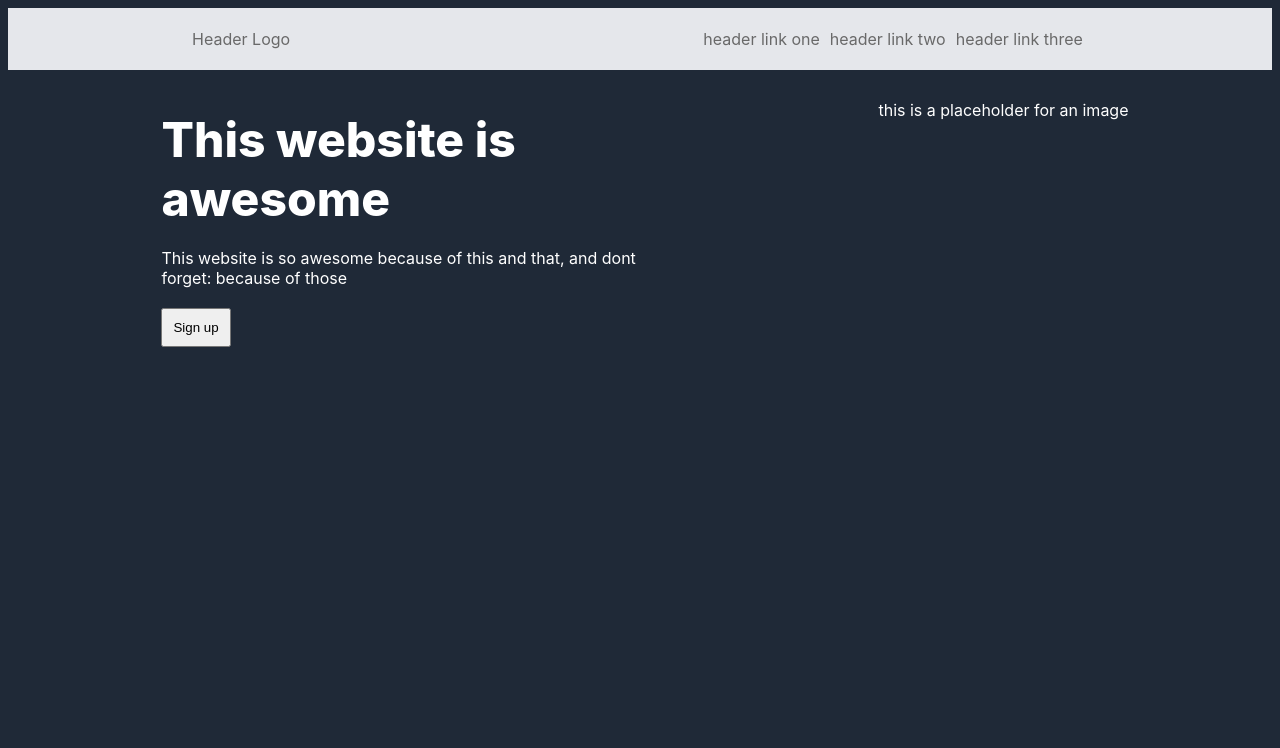
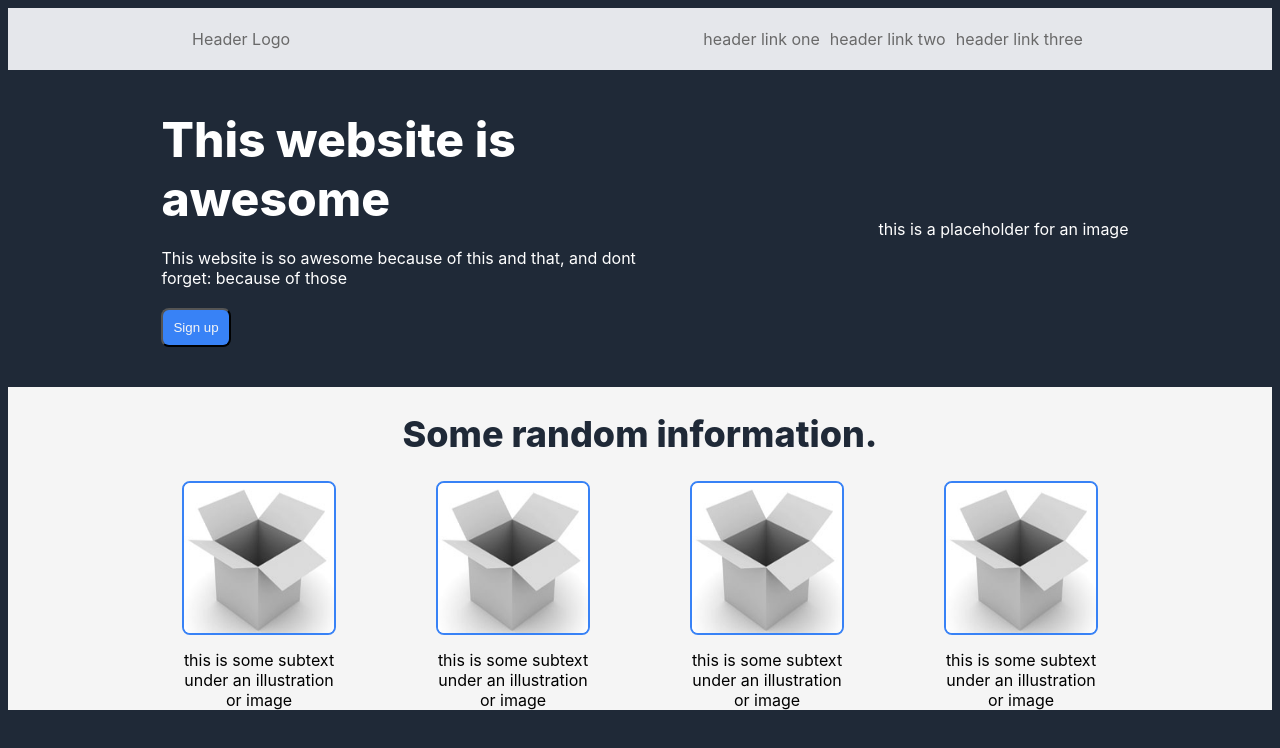
Before and after one commit to svenrisse/odin-landingpage, a plain HTML site: page index.html in a window 1280 px wide. Drawn offline with Linux system fonts and the light colour scheme.

Commit message:
Added Information Section with 4 images and subtext

```diff
--- a/index.html
+++ b/index.html
@@ -11,31 +11,73 @@
 
 <body>
     <div class="header">
+
         <div class="headerlogo">
             Header Logo
         </div>
+
         <ul class="headerlink">
             <li>header link one</li>
             <li>header link two</li>
             <li>header link three</li>
         </ul>
+
     </div>
 
     <div class="introduction">
+
         <div class="leftintro">
+
             <div class="Title">
                 This website is awesome
             </div>
+
             <div class="titlesubtext">
                 This website is so awesome because of this and that,
                  and dont forget: because of those
             </div>
+
             <button type="button">Sign up</button>
+
         </div>
 
         <div class="rightintro">this is a placeholder for an image</div>
     </div>
 
+    <div class="information">
+
+        <div class="infoheader">
+            Some random information.
+        </div>
+
+        <div class="examples">
+
+            <div class="exone">
+                <img src="images/box.jpg" alt="white">
+                this is some subtext under an illustration or image
+            </div>
+
+            <div class="extwo">
+                <img src="images/box.jpg" alt="white">
+                this is some subtext under an illustration or image
+            </div>
+
+            <div class="exthree">
+                <img src="images/box.jpg" alt="white">
+                this is some subtext under an illustration or image
+            </div>
+
+            <div class="exfour">
+                <img src="images/box.jpg" alt="white">
+                this is some subtext under an illustration or image
+            </div>
+
+        </div>
+
+    </div>
+
+    <div></div>
+
 
 </body>
 
--- a/style.css
+++ b/style.css
@@ -56,4 +56,75 @@ li {
 button {
     padding: 10px;
     margin: 10px;
+    background-color: #3882F6;
+    border-radius: 8px;
+    color: whitesmoke;
 }
+
+.rightintro {
+    display: flex;
+    justify-content: center;
+    align-items: center;
+}
+
+/* Information */
+
+.information {
+    background-color: whitesmoke;
+    color: black;
+}
+
+.infoheader {
+    text-align: center;
+    padding: 25px;
+    font-size: 36px;
+    font-weight: 800;
+    color: #1F2937;
+}
+img {
+
+    height: 150px;
+    width: 150px;
+    border: 2px solid #3882F6;
+    border-radius: 8px;
+    margin-bottom: 15px;
+}
+.examples {
+    display: flex;
+    justify-content: center;
+    align-items: center;
+    text-align: center;
+}
+
+.exone {
+    display: flex;
+    flex-direction: column;
+    align-items: center;
+    flex-grow: 1;
+    margin-left: 500px;
+    margin-right: 50px;
+}
+.extwo {
+    display: flex;
+    flex-direction: column;
+    align-items: center;
+    flex-grow: 1;
+    margin-left: 50px;
+    margin-right: 50px;
+}
+.exthree {
+    display: flex;
+    flex-direction: column;
+    align-items: center;
+    flex-grow: 1;
+    margin-left: 50px;
+    margin-right: 50px;
+}
+.exfour {
+    display: flex;
+    flex-direction: column;
+    align-items: center;
+    flex-grow: 1;
+    margin-left: 50px;
+    margin-right: 500px;
+}
```
Also changed, not shown: images/box.jpg (added), images/white.webp (added).
